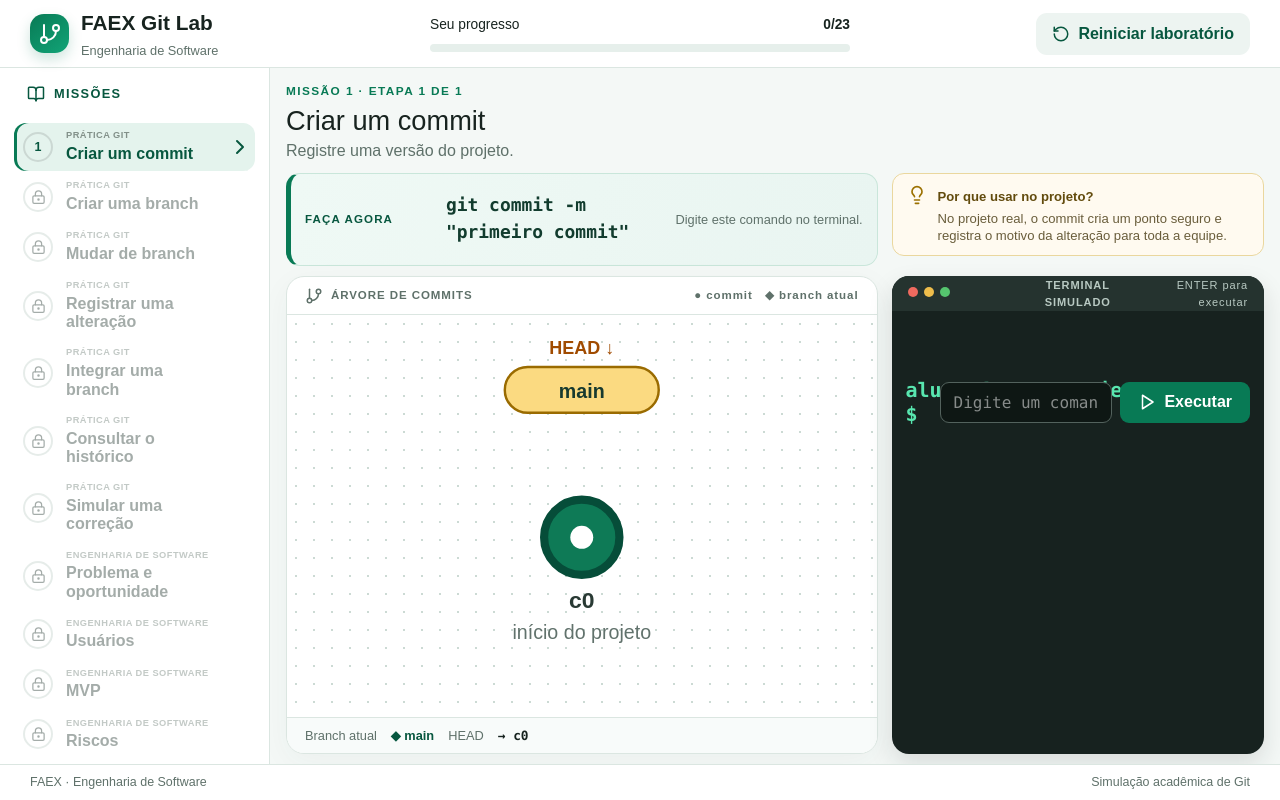
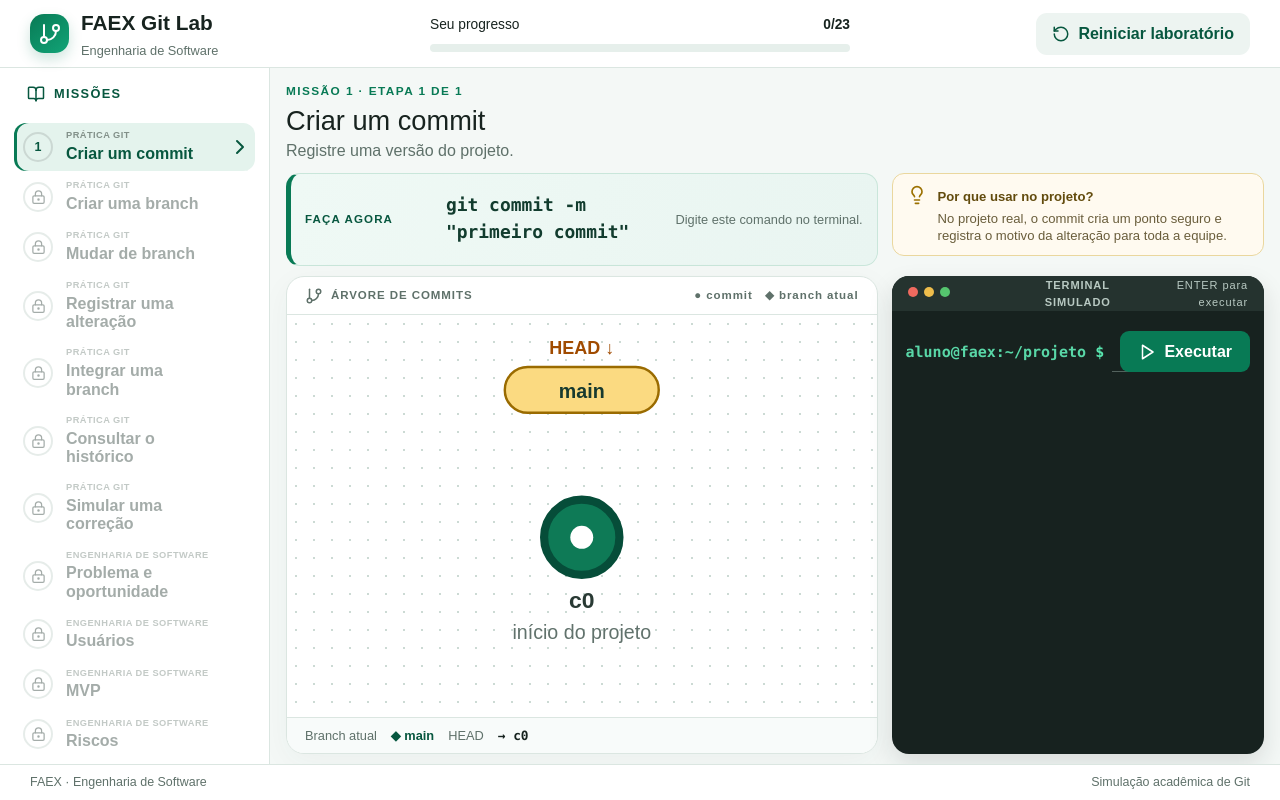
Before and after one commit to deniseribeiro-beep/faex-git-lab, a Next.js app: page / in a window 1280 px wide. Built offline with nearby package versions, Linux system fonts and the light colour scheme.

Commit message:
Melhora histórico do terminal simulado

```diff
--- a/app/responsive.css
+++ b/app/responsive.css
@@ -12,7 +12,9 @@ html,body{max-width:100%;overflow-x:hidden}
 .feedback{position:fixed;right:18px;bottom:18px;z-index:30;width:min(520px,calc(100vw - 36px));margin:0;box-shadow:0 14px 38px rgba(16,42,35,.22)}
 .tree-canvas{flex:1;min-height:0}
 .tree-canvas svg{height:100%;max-height:none}
-.terminal-history{flex:1;min-height:0;max-height:none}
+.terminal-history{flex:0 0 auto;min-height:0;max-height:none;overflow:hidden;padding:14px 18px 2px;font:14px Consolas,monospace}
+.history-entry{margin-bottom:10px}.history-command{display:flex;align-items:baseline;gap:8px;min-width:0}.history-command span{flex:0 0 auto;color:#59d7a7}.history-command code{color:#f4fff9;font:inherit;overflow-wrap:anywhere;white-space:pre-wrap}.terminal-history small{display:block;color:#a9bbb4;margin:4px 0 0 24px;overflow-wrap:anywhere}
+.command-row{grid-template-columns:auto minmax(0,1fr) auto}.prompt{color:#58e6af;font:bold 15px Consolas;white-space:nowrap}.prompt span{color:#59d7a7}.command-row input{border:0;border-bottom:1px solid #53625d;background:transparent;border-radius:0;padding-inline:4px}.command-row input:focus{border-color:#58e6af;box-shadow:none}
 .command-row{flex:0 0 auto}
 .mission-heading h1{font-size:clamp(1.75rem,2.5vw,2.35rem);margin:5px 0 3px}
 .mission-heading p{font-size:1rem}
@@ -24,7 +26,7 @@ html,body{max-width:100%;overflow-x:hidden}
 .tree-canvas{overflow:hidden}
 .tree-canvas svg{display:block;min-width:0;width:100%;height:100%;max-height:none}
 .terminal{margin-top:0}
-.terminal-history{min-height:38px;max-height:82px;padding-top:9px}
+.terminal-history{min-height:0;max-height:none;padding-top:9px}
 .command-row{padding:9px 14px 12px}
 .command-row input{padding:10px 13px}
 .command-row button{min-height:41px}
@@ -38,7 +40,7 @@ html,body{max-width:100%;overflow-x:hidden}
  .sidebar{max-height:calc(100dvh - 68px);padding-top:14px}.mission-link{min-height:48px;padding-block:7px}
  .lesson{padding:10px 16px}.mission-heading h1{font-size:1.7rem}
  .tree-label{height:38px}.tree-status{height:36px}.terminal-title{height:35px}
- .terminal-history{min-height:28px;max-height:58px}.feedback-icon{width:32px;height:32px}
+ .terminal-history{min-height:0;max-height:none}.feedback-icon{width:32px;height:32px}
 }
 @media(max-width:850px){
  .app-shell{height:auto;min-height:100dvh;overflow:visible}.workspace{height:auto;overflow:visible}
@@ -49,6 +51,6 @@ html,body{max-width:100%;overflow-x:hidden}
  .mission-heading h1{font-size:1.65rem}.mission-heading p{font-size:.95rem}.expected-card{gap:5px;padding:10px 12px}
  .expected-card code{font-size:.96rem}.why-card p{font-size:.78rem}.tree-label{padding-inline:12px}
  .tree-status{height:auto;min-height:44px;gap:7px 10px;padding:7px 12px}.terminal-history{font-size:12px}
- .command-row{padding-inline:10px}.feedback{padding:10px}.lesson{padding:16px 10px 24px}
+ .command-row{padding-inline:10px;grid-template-columns:1fr auto}.command-row .prompt{grid-column:1/-1}.feedback{padding:10px}.lesson{padding:16px 10px 24px}
 }
 @media print{.app-shell{height:auto;overflow:visible}.workspace,.lesson{height:auto;overflow:visible}}
```
